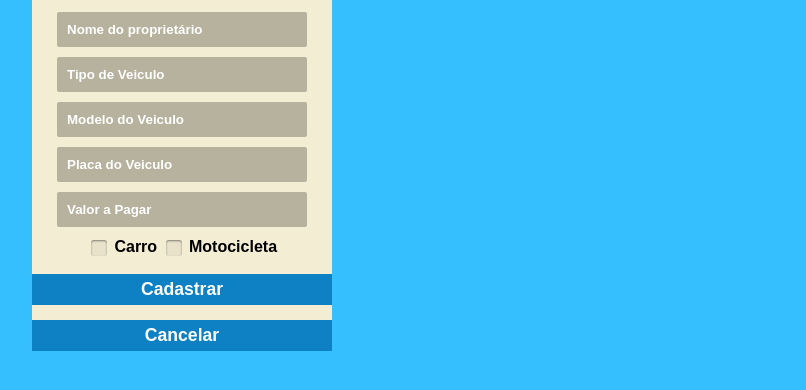
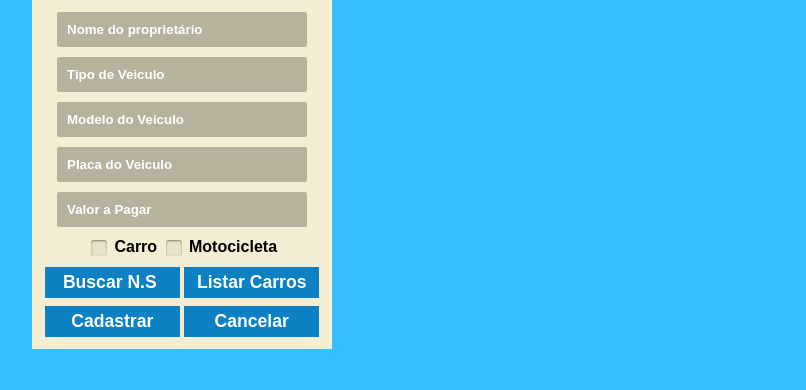
Before and after one commit to dBarbosaf/App-Estacionamento, a website: page www/index.html in a window 1280 px wide. Shown: the part 136-526 px from the top of the page, without its empty margins (5-811 px from the left). Drawn offline with Linux system fonts and the light colour scheme.

Commit message:
layout cadastro

```diff
--- a/www/css/style.css
+++ b/www/css/style.css
@@ -51,6 +51,11 @@ h2 {
   background-color: rgb(13, 129, 196);
   border-color: rgb(150,120,120);
 }
+.red1 {
+  background-color: rgb(13, 129, 196);
+  border-color: rgb(150,120,120);
+
+}
 
 
 .green {
@@ -66,6 +71,7 @@ h2 {
 .form {
   display: block;
   width: 300px;
+  height: 390px;
   background-color: #F3EDD3;
   padding:  0;
   text-align: center;
@@ -105,9 +111,9 @@ input[type=text]:focus, input[type=password]:focus {
 
 input[type=submit], input[type=button] {
   color: white;
-  display: block;
-  width:100%;
-  margin-top:15px;
+
+  width:45%;
+  margin-top:8px;
   border: none;
   padding: 5px;
   font-size: 1.1em;
--- a/www/index.html
+++ b/www/index.html
@@ -32,9 +32,10 @@
   <input type="checkbox" id="check">
     <label for="check">Motocicleta</label>
 
-    <input class="red" type="button" value="Cadastrar" id="Cadastrar"></input>
-
-    <input class="red" type="button" value="Cancelar" id="Cancelar"></input>
+     <input class="red1" type="button" value="Buscar N.S " id="buscarn"></input>
+     <input class="red1" type="button" value="Listar Carros" id="buscars"></input>
+     <input class="red" type="button" value="Cadastrar" id="Cadastrar"></input>
+      <input class="red" type="button" value="Cancelar" id="Cancelar"></input>
 
 </div>
 </body>
```
